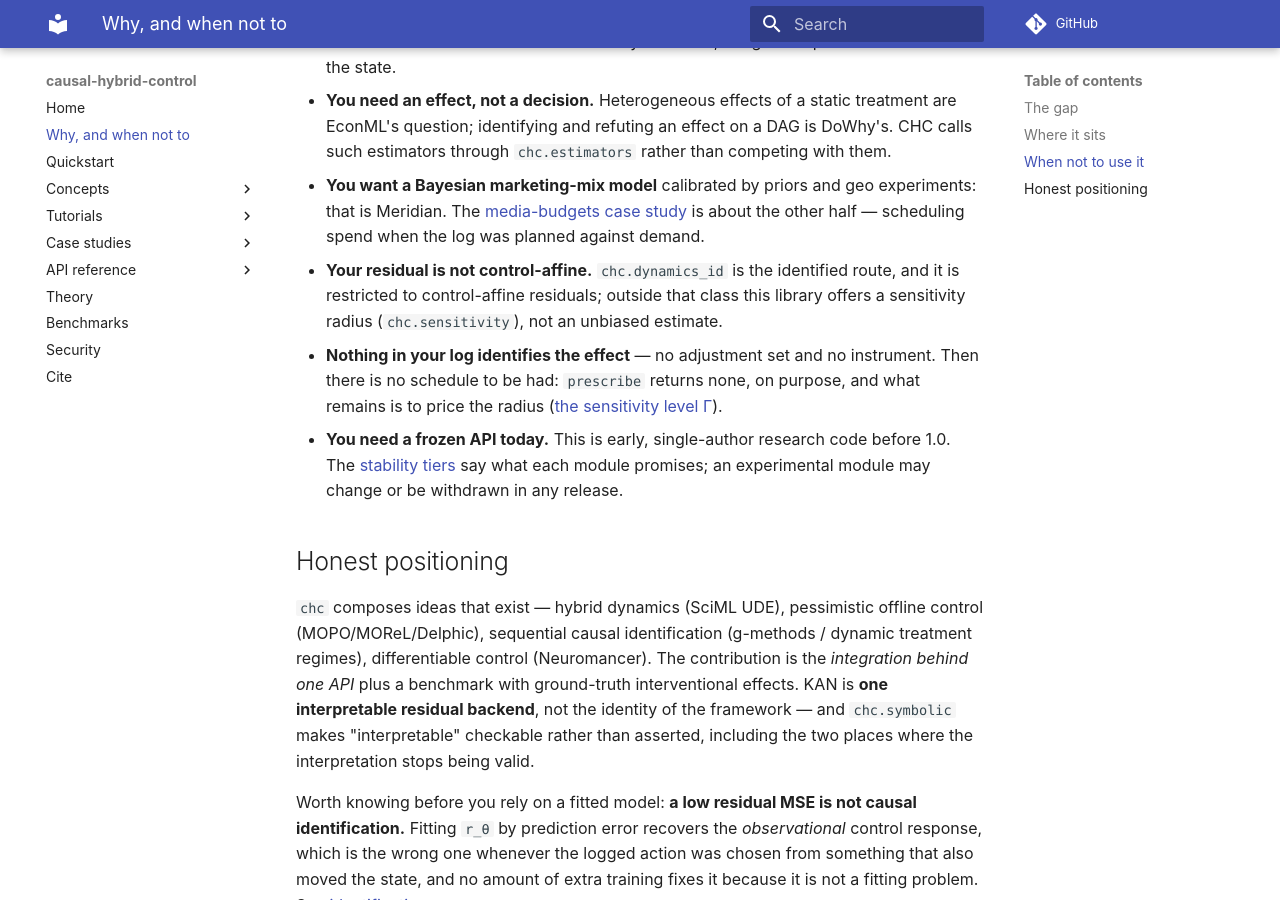
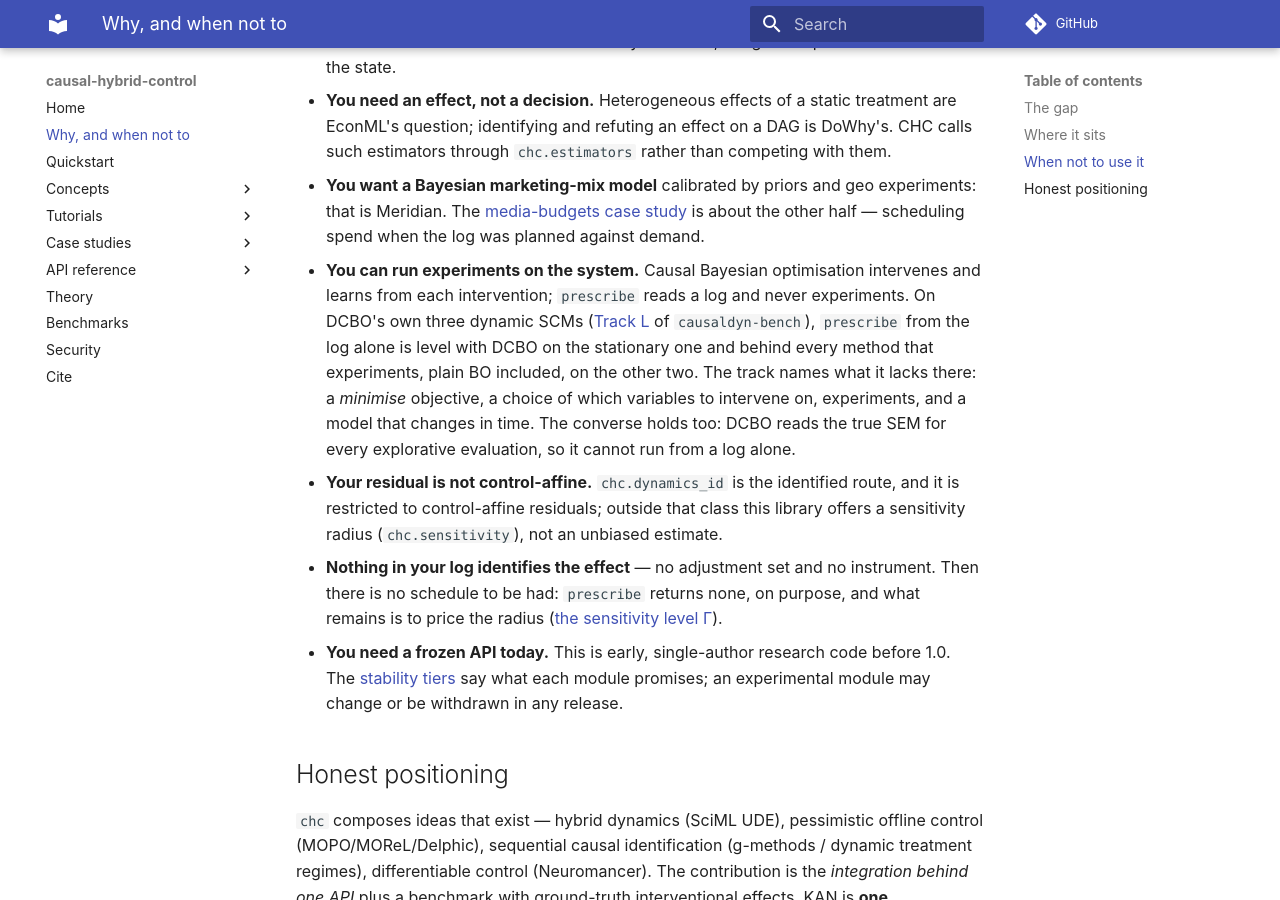
Before and after one commit to causaldyn/causal-hybrid-control, an MkDocs documentation site: the page built from docs/why.md, in a window 1280 px wide and 900 px high, scrolled down 3250 px. Built offline with MkDocs 1.6.1 and Material for MkDocs 9.7.7, drawn with Linux system fonts in a browser that asks for light colours; comment, search, counter and statistics services are not loaded.

Commit message:
docs: say where DCBO wins, from Track L
Track L scored prescribe against DCBO on DCBO's own three dynamic SCMs:
level on the stationary one from the log alone, behind every method
that experiments on the other two. That is a "when not to use it" fact,
so the why page now carries it with the four things the track says
prescribe lacks there, and the converse, that DCBO needs the true SEM
and cannot run from a log. The benchmarks page links the track. Neither
page quotes a number: the site prints only what its build ran, and the
track runs in causaldyn-bench.

Verified: mkdocs build --strict exits 0, the why.md anchor included.

```diff
--- a/docs/why.md
+++ b/docs/why.md
@@ -60,6 +60,14 @@ The same table, read the other way.
 - **You want a Bayesian marketing-mix model** calibrated by priors and geo experiments: that is
   Meridian. The [media-budgets case study](case-studies/media-budgets.md) is about the other half —
   scheduling spend when the log was planned against demand.
+- **You can run experiments on the system.** Causal Bayesian optimisation intervenes and learns
+  from each intervention; `prescribe` reads a log and never experiments. On DCBO's own three dynamic
+  SCMs ([Track L](https://github.com/causaldyn/causaldyn-bench/blob/main/results/track_l.md) of
+  `causaldyn-bench`), `prescribe` from the log alone is level with DCBO on the stationary one and
+  behind every method that experiments, plain BO included, on the other two. The track names what
+  it lacks there: a *minimise* objective, a choice of which variables to intervene on, experiments,
+  and a model that changes in time. The converse holds too: DCBO reads the true SEM for every
+  explorative evaluation, so it cannot run from a log alone.
 - **Your residual is not control-affine.** `chc.dynamics_id` is the identified route, and it is
   restricted to control-affine residuals; outside that class this library offers a sensitivity
   radius (`chc.sensitivity`), not an unbiased estimate.
```
Also changed, not shown: docs/benchmarks.md (+9 -0 lines).
